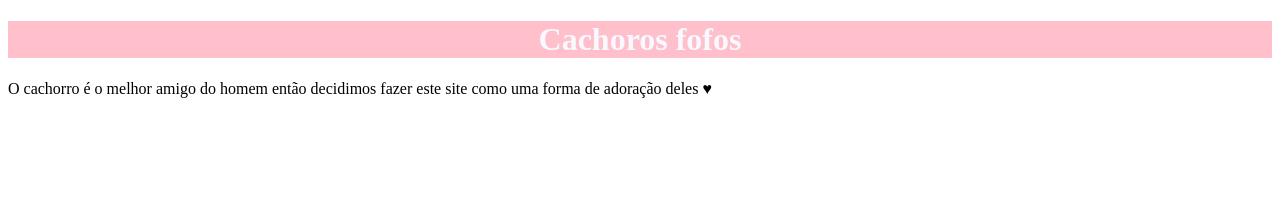
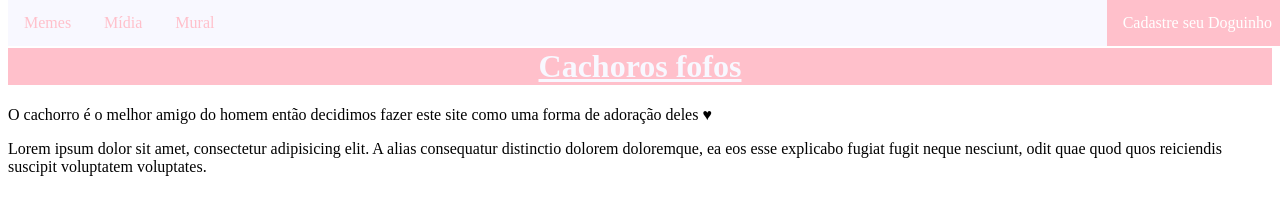
Before and after one commit to HeitoreNatalia/Cachorros-Fofos, a plain HTML site: page Index.html in a window 1280 px wide. Shown: the top 214 px of the page. Drawn offline with Linux system fonts and the light colour scheme.

Commit message:
foi mais uma estilização :)

```diff
--- a/Index.html
+++ b/Index.html
@@ -4,16 +4,30 @@
     <meta charset="UTF-8">
     <title>Cachorros Fofos</title>
     <link rel="icon" href="recursos/icone.png">
+    <link rel="stylesheet" href="stylesheets.css">
 </head>
 <body background-color="ghostwhite">
 
-<h1 align="center" style="background-color: pink; color: ghostwhite; font-weight: bold;" >
-    Cachoros fofos
+<h1 align="center" style="margin-top: 48px;  background-color: pink; color: ghostwhite; font-weight: bold;" >
+    <u>Cachoros fofos</u>
 </h1>
+<div class="menu" id="menu">
+    <ul>
+
+        <li><a href="memes.html">Memes</a></li>
+        <li><a href="midia.html">Mídia</a></li>
+        <li><a href="mural.html">Mural</a></li>
+        <li style="float:right"><a class="active" href="Forms.html">Cadastre seu Doguinho</a></li>
+    </ul>
+</div>
 
 <p>
     O cachorro é o melhor amigo do homem então decidimos fazer este site como uma forma de adoração deles &hearts;
 </p>
 
+Lorem ipsum dolor sit amet, consectetur adipisicing elit. A alias consequatur distinctio dolorem doloremque, ea eos esse
+explicabo fugiat fugit neque nesciunt, odit quae quod quos reiciendis suscipit voluptatem
+voluptates.<br><br><br><br><br><br><br><br><br><br><br><br><br><br><br><br><br><br><br><br><br><br><br><br><br><br><br><br><br><br><br><br><br><br><br><br><br><br><br><br><br><br><br><br><br><br><br><br><br><br><br><br><br><br><br><br><br><br><br><br><br><br><br><br><br><br><br><br><br><br><br><br><br><br><br><br><br><br><br><br><br><br><br><br><br><br><br><br><br><br><br><br><br><br><br><br><br><br><br><br>
+
 </body>
 </html>
--- a/stylesheets.css
+++ b/stylesheets.css
@@ -4,21 +4,20 @@ nav{
     position: relative;
     display: flex;
     flex-direction: row;
-
 }
 
-ul{
+nav ul{
     list-style-type: none;
     margin: 0;
     padding: 0;
     width: 200px;
     height: 100%;
-    overflow: auto;
+    overflow: hidden;
     position: fixed;
-
+    border-right: 2px solid pink;
 }
 
-li a{
+nav li a{
     display: block;
     padding: 8px 16px;
     color: rosybrown;
@@ -27,10 +26,52 @@ li a{
     text-decoration-color: rosybrown;
 }
 
-li:last-child{
+nav li:last-child{
     border-bottom: none;
+    border-right: none;
 }
 
 img{
     color: rosybrown;
+
 }
+
+.menu ul{
+    top: 0;
+    position: fixed;
+    width: 100%;
+    background-color: ghostwhite;
+    font-weight: 400;
+    list-style-type: none;
+    margin: 0;
+    padding: 0;
+    overflow: hidden;
+}
+
+.menu ul li{
+    border-right: 1px solid ghostwhite;
+    float: left;
+}
+
+.menu li a{
+    display: block;
+    color: pink;
+    text-align: center;
+    padding: 14px 16px;
+    text-decoration: none;
+}
+
+.menu li a:hover:not(.active)
+{
+    background-color: pink;
+    color: ghostwhite;
+}
+
+.menu li:last-child{
+    border-right: none;
+}
+
+.menu .active{
+    color: white;
+    background-color: pink;
+}
```
Also changed, not shown: memes.html (+1 -4 lines).
